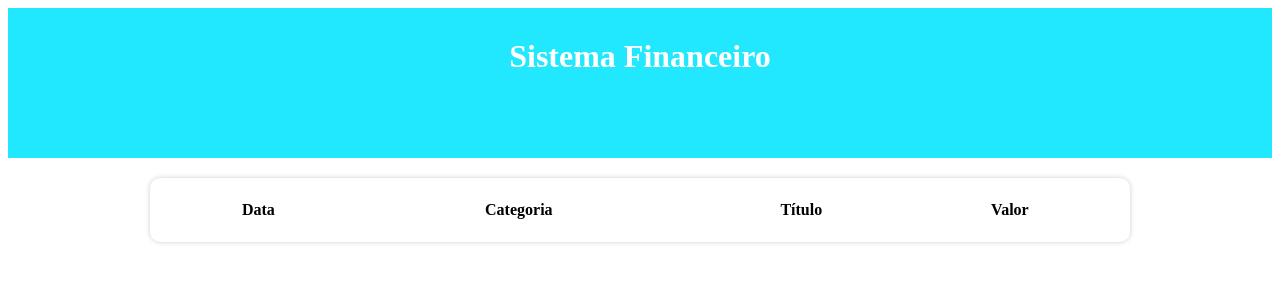
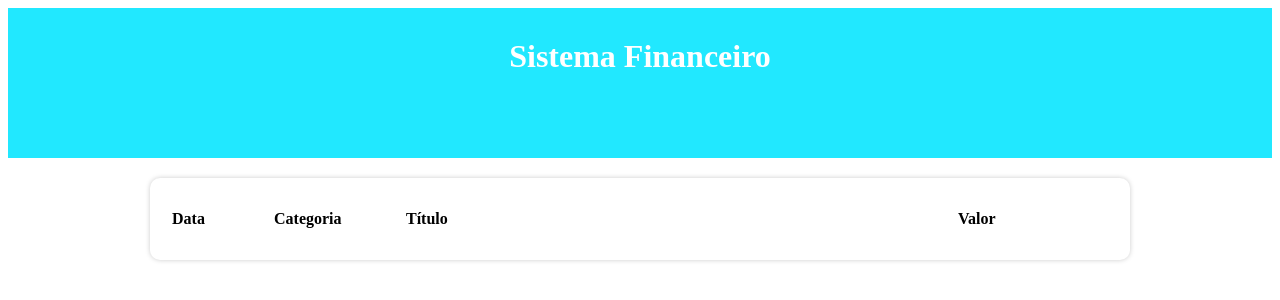
Before and after one commit to higucavalcanti/Finance_System_TS, a React (Create React App) app in the folder expense_tracker/: page / in a window 1280 px wide. Shown: the top 300 px of the page. Built offline with nearby package versions, Linux system fonts and the light colour scheme.

Commit message:
organizando o "corpo" da table

```diff
--- a/expense_tracker/src/components/TableArea/index.tsx
+++ b/expense_tracker/src/components/TableArea/index.tsx
@@ -5,10 +5,10 @@
         <C.Table>
             <thead>
                 <tr>
-                    <C.TableHeadColumn>Data</C.TableHeadColumn>
-                    <C.TableHeadColumn>Categoria</C.TableHeadColumn>
+                    <C.TableHeadColumn width={100}>Data</C.TableHeadColumn>
+                    <C.TableHeadColumn width={130}>Categoria</C.TableHeadColumn>
                     <C.TableHeadColumn>Título</C.TableHeadColumn>
-                    <C.TableHeadColumn>Valor</C.TableHeadColumn>
+                    <C.TableHeadColumn width={150}>Valor</C.TableHeadColumn>
                 </tr>
             </thead>
             <tbody>
--- a/expense_tracker/src/components/TableArea/styles.ts
+++ b/expense_tracker/src/components/TableArea/styles.ts
@@ -9,4 +9,8 @@
     margin-top: 20px;
 `;
 
-export const TableHeadColumn = styled.th``;
+export const TableHeadColumn = styled.th<{width?: number}>`
+    width: ${props => props.width ? `${props.width}px` : 'auto' };
+    padding: 10px 0;
+    text-align: left;
+`;
```
